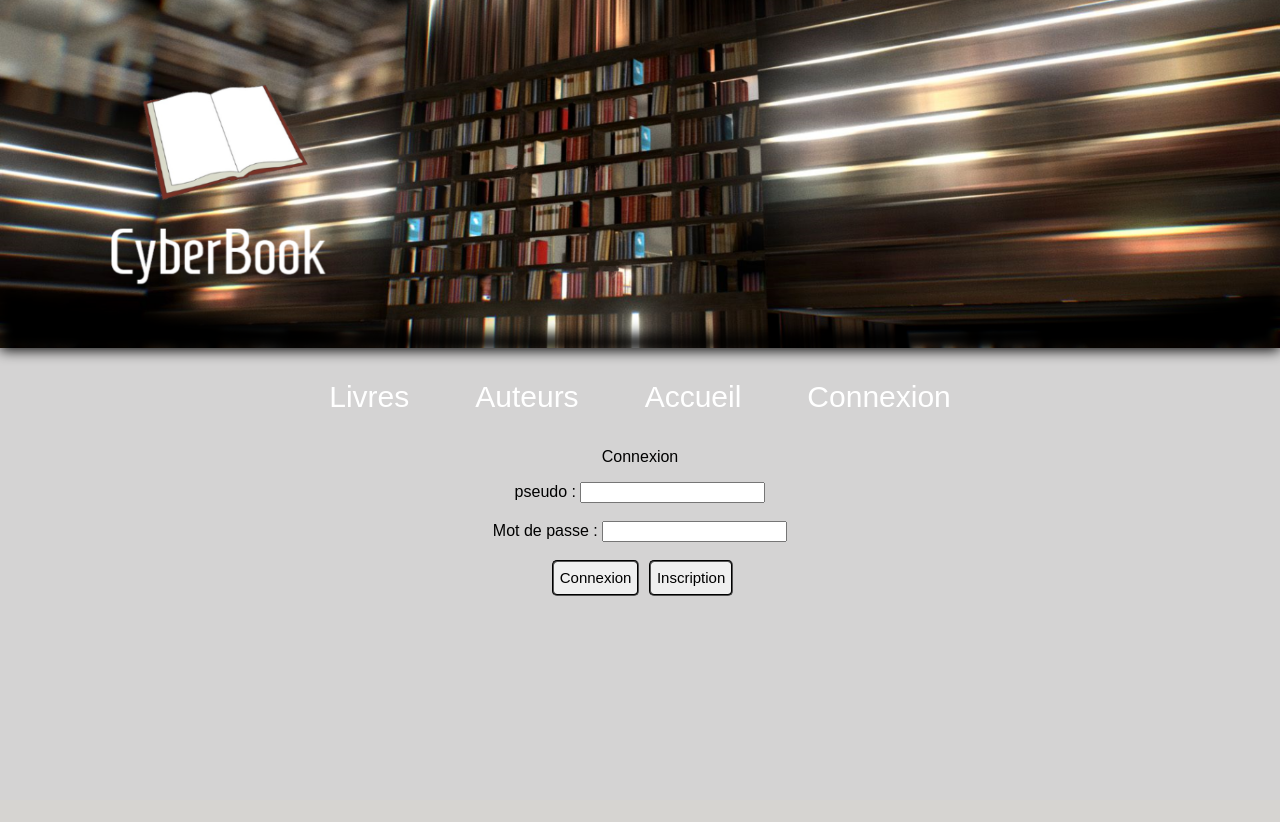
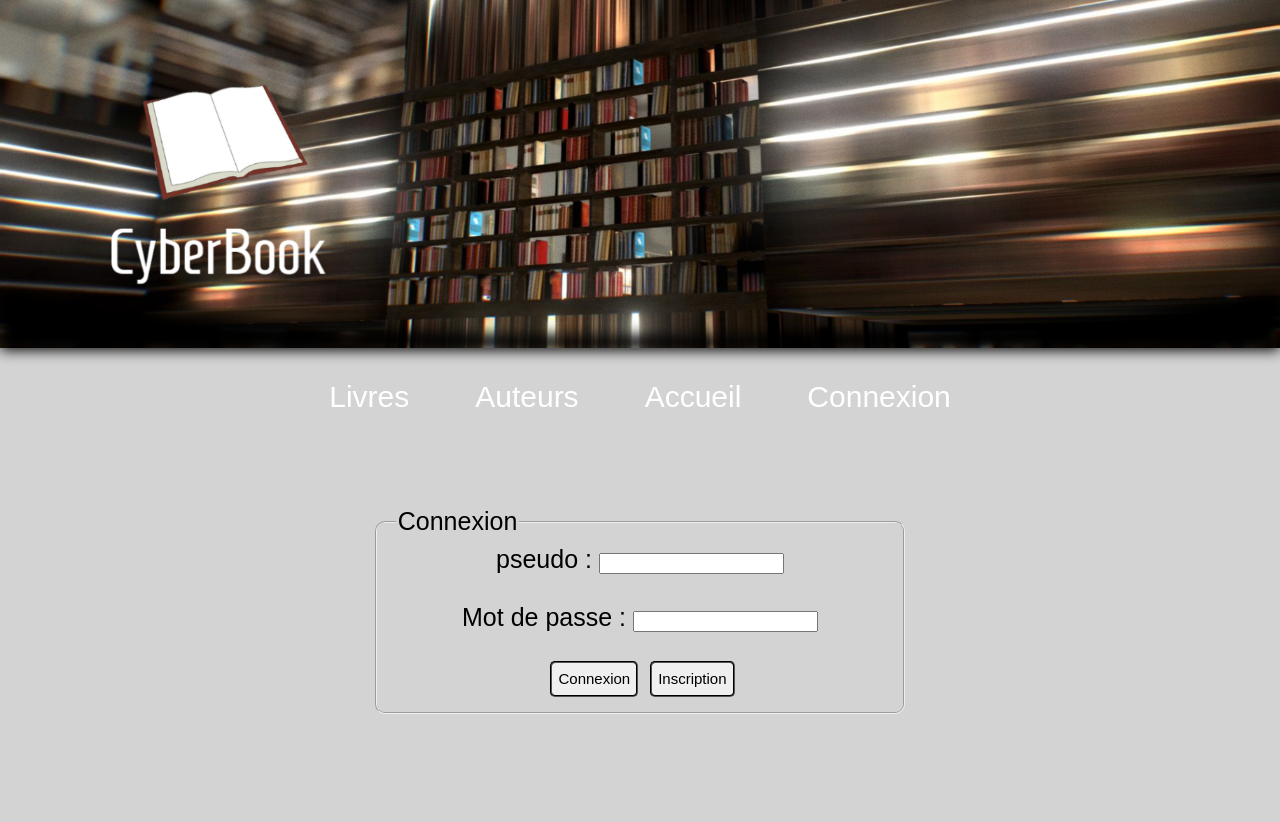
Before and after one commit to fiduide/CyberBook, a PHP site: page /connexion.php in a window 1280 px wide. Before the commit the page ends 596 px from the top, so only its background shows below. Run offline with PHP 8.4, Linux system fonts and the light colour scheme; some web fonts are replaced.

Commit message:
juste un fieldset

```diff
--- a/src/connexion.php
+++ b/src/connexion.php
@@ -12,15 +12,16 @@ include "header.php";
 include "bdd.php";
 ?>
 <br><br>
+<fieldset style="margin-top: 3em; border-radius: 10px; font-size: 25px; margin-left: 15em; margin-right: 15em;">
+<legend>Connexion</legend>
 <form class="formulaire" action="connexion.php" method="POST">
-    <p> Connexion </p>
     <label for="pseudo">pseudo</label> : <input  class="input" type="text" name="pseudo" id="pseudo" /><br /><br />
      <label for="mdp">Mot de passe</label> :  <input  class="input"type="password" name="mdp" id="mdp" /><br /><br />
      <input style="text-align: center;" class="button" type="submit" value="Connexion" />
      <a href="register.php"><input class="button" type="button" value="Inscription"></a>
-
 </form>
-
+</fieldset>
+<br><br><br><br><br><br>
 
 <?php
 
--- a/src/register.php
+++ b/src/register.php
@@ -43,14 +43,16 @@ if(!empty($_POST['email']) && !empty($_POST['pseudo']) && !empty($_POST['mdp']))
 ?>
 
 <section>
+<fieldset  style="margin-top: 3em; border-radius: 10px; font-size: 25px; margin-left: 15em; margin-right: 15em;">
+<legend><strong><em>Inscription</em></strong></legend>
 <form class="formulaire" action="register.php" method="POST">
-    <br /><p> Inscription </p>
     <label for="email"> * Email</label> : <input  class="input" type="text" name="email" id="email" /><br /><br />
     <label for="pseudo"> * pseudo</label> : <input  class="id" type="text" name="pseudo" id="pseudo" placeholder=" "/><br /><br />
     <label for="mdp"> * Mot de passe</label> :  <input  class="password"type="password" name="mdp" id="mdp" placeholder=" "/><br /><br />
     <input style="text-align: center;" class="button" type="submit" value="Inscription" /><br />
 </form>
 </section>
+</fieldset>
 <br><br><br><br>
 
 
```
